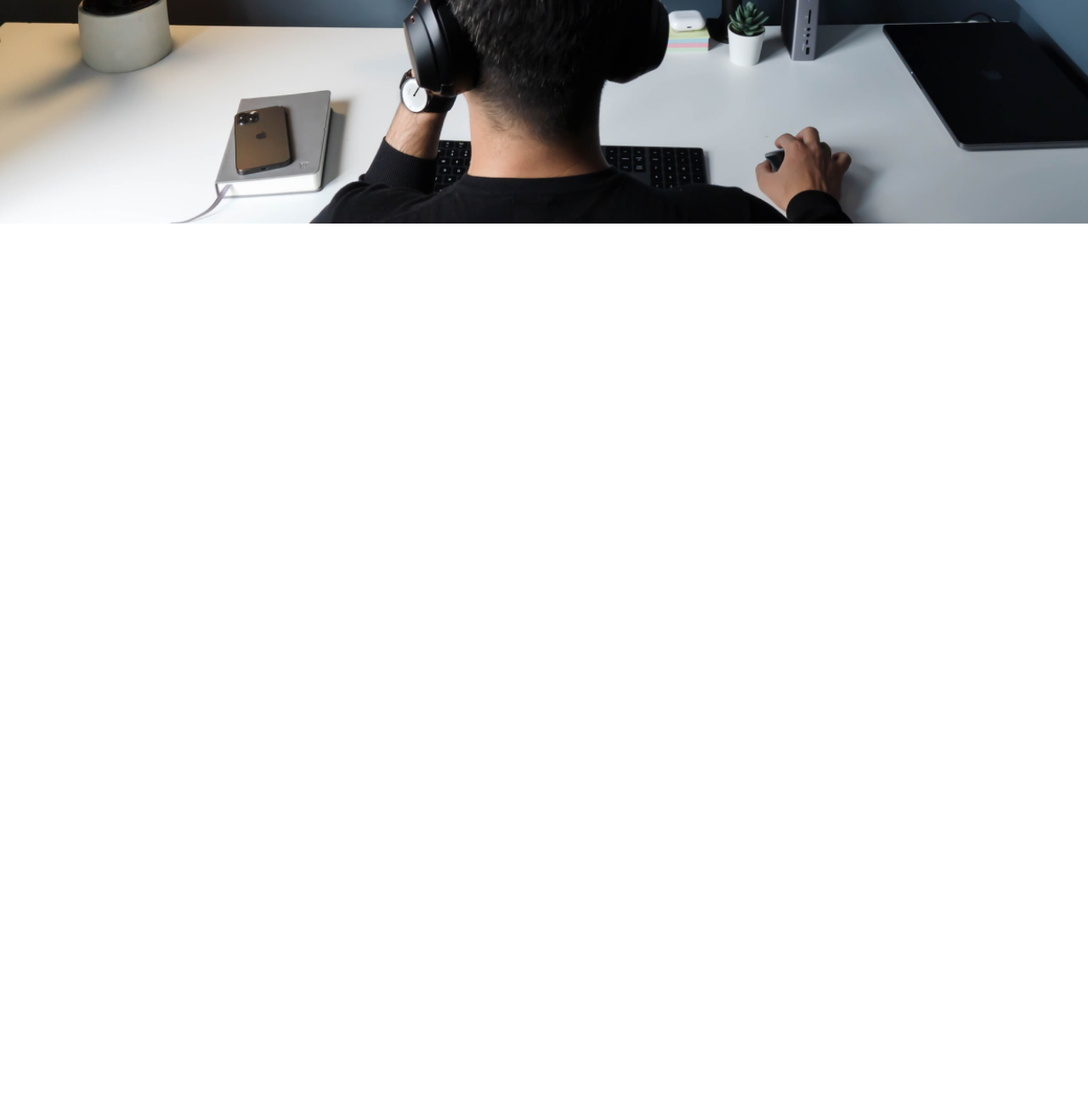
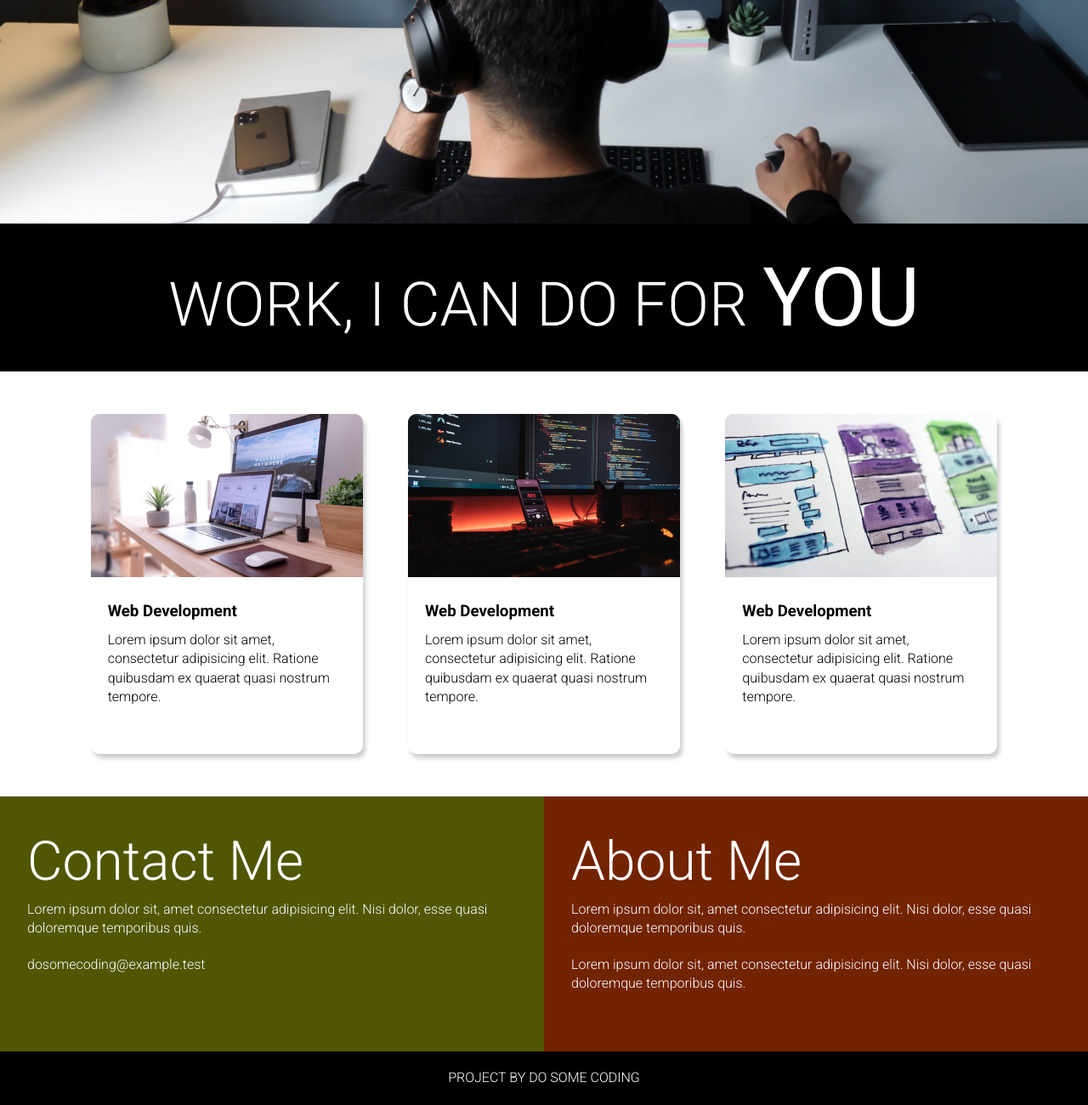
Before and after one commit to Aishka3/proyecto-2, a plain HTML site: page proyecto 2/index.html in a window 1280 px wide. Shown: the part 537-1837 px from the top of the page at 85% size. Before the commit the page ends 800 px from the top, so only its background shows below. Drawn offline with Linux system fonts and the light colour scheme; a web font is replaced by a local one.

Commit message:
Add files via upload

```diff
--- a/proyecto 2/index.html
+++ b/proyecto 2/index.html
@@ -14,7 +14,66 @@
           <h1 class="lg_text">FULL STACK DEVELOPER</h1>
         </div>
       </section>
+      <!--frace en caja negra-->
+      <section class="black_box">
+        <h2>WORK, I CAN DO FOR <span>YOU</span></h2>
+      </section>
 
+      <section class="work">
+        <div class="grid_item">
+          <div class="card">
+            <div class="image_container">
+              <img src="images/web.png" alt="web development" />
+            </div>
+            <div class="card_content">
+              <h3>Web Development</h3>
+              <p>Lorem ipsum dolor sit amet, consectetur adipisicing elit. Ratione quibusdam ex quaerat quasi nostrum tempore.</p>
+            </div>
+          </div>
+        </div>
+
+          <div class="grid_item">
+            <div class="card">
+              <div class="image_container">
+                <img src="images/mobile.png" alt="web development" />
+              </div>
+              <div class="card_content">
+                <h3>Web Development</h3>
+                <p>Lorem ipsum dolor sit amet, consectetur adipisicing elit. Ratione quibusdam ex quaerat quasi nostrum tempore.</p>
+              </div>
+            </div>
+          </div>
+
+            <div class="grid_item">
+              <div class="card">
+                <div class="image_container">
+                  <img src="images/uiux.png" alt="web development" />
+                </div>
+                <div class="card_content">
+                  <h3>Web Development</h3>
+                  <p>Lorem ipsum dolor sit amet, consectetur adipisicing elit. Ratione quibusdam ex quaerat quasi nostrum tempore.</p>
+                </div>
+              </div>
+            </div>
+          </section>
+
+        <!-- Añade más trabajos aquí -->
+      </section>
+
+      <section class="bottom_section">
+        <div class="contact">
+          <h2>Contact Me</h2>
+          <p>Lorem ipsum dolor sit, amet consectetur adipisicing elit. Nisi dolor, esse quasi doloremque temporibus quis.</p>
+          <p>dosomecoding@example.test</p>
+        </div>
+        <div class="about">
+          <h2>About Me</h2>
+          <p>Lorem ipsum dolor sit, amet consectetur adipisicing elit. Nisi dolor, esse quasi doloremque temporibus quis.</p>
+          <p>Lorem ipsum dolor sit, amet consectetur adipisicing elit. Nisi dolor, esse quasi doloremque temporibus quis.</p>
+        </div>
+      </section>
+
+      <footer>Project By do some coding</footer>
 
 </body>
 </html>
--- a/proyecto 2/style.css
+++ b/proyecto 2/style.css
@@ -39,3 +39,109 @@
     font-size: 72px; /* Tamaño de fuente */
     font-weight: 400; /* Peso de fuente normal */
   }
+  /* Sección de caja negra con título */
+  .black_box {
+    background-color: #000; /* Color de fondo */
+    padding: 20px; /* Espaciado interno */
+  }
+
+  /* Estilos para el título en la caja negra */
+  .black_box h2 {
+    font-size: 72px; /* Tamaño de fuente */
+    color: white; /* Color del texto */
+    text-align: center; /* Centra el texto */
+    font-weight: 300; /* Peso de fuente ligero */
+  }
+
+  /* Estilos para el texto resaltado en el título */
+  .black_box h2 span {
+    font-weight: 400; /* Peso de fuente normal */
+    font-size: 96px; /* Tamaño de fuente */
+  }
+
+  /* Sección de trabajos */
+.work {
+  display: grid; /* Grid para alineación */
+  gap: 20px; /* Espacio entre elementos */
+  grid-template-columns: repeat(auto-fit, minmax(320px, 1fr)); /* Columnas flexibles */
+  max-width: 1100px; /* Ancho máximo */
+  margin: 50px auto; /* Margen superior e inferior y centra el contenedor */
+}
+
+/* Estilos para cada elemento de la cuadrícula */
+.grid_item {
+  display: flex; /* Flexbox para alineación */
+  justify-content: center; /* Centra los elementos horizontalmente */
+  align-items: center; /* Alineación vertical */
+}
+
+/* Estilos para las tarjetas */
+.card {
+  max-width: 320px; /* Ancho máximo */
+  height: 400px; /* Altura fija */
+  border-radius: 10px; /* Bordes redondeados */
+  box-shadow: 3px 5px 5px rgba(1, 1, 1, 0.2); /* Sombra de caja */
+  transition: 0.2s ease-in-out; /* Transición suave */
+}
+
+/* Efecto al pasar el ratón sobre las tarjetas */
+.card:hover {
+  transform: scale(1.04); /* Escala la tarjeta */
+  box-shadow: 3px 5px 5px rgba(1, 1, 1, 0.3); /* Sombra de caja */
+  transition: 0.2s ease-in-out; /* Transición suave */
+}
+
+/* Contenido de las tarjetas */
+.card_content {
+  padding: 20px; /* Espaciado interno */
+}
+
+/* Estilos para el título dentro de las tarjetas */
+.card_content h3 {
+  margin-bottom: 10px; /* Margen inferior */
+}
+
+/* Sección inferior con contacto y sobre mí */
+.bottom_section {
+  display: flex; /* Flexbox para alineación */
+}
+
+/* Estilos para la sección de contacto */
+.contact {
+  background-color: #515603; /* Color de fondo */
+}
+
+/* Estilos para la sección sobre mí */
+.about {
+  background-color: #722300; /* Color de fondo */
+}
+
+/* Estilos comunes para las secciones de contacto y sobre mí */
+.contact,
+.about {
+  min-height: 300px; /* Altura mínima */
+  padding: 32px; /* Espaciado interno */
+  color: white; /* Color del texto */
+}
+
+/* Estilos para los títulos en las secciones de contacto y sobre mí */
+.about h2,
+.contact h2 {
+  font-size: 64px; /* Tamaño de fuente */
+  font-weight: 300; /* Peso de fuente ligero */
+}
+
+/* Estilos para los párrafos en las secciones de contacto y sobre mí */
+.about p,
+.contact p {
+  margin-bottom: 20px; /* Margen inferior */
+}
+
+/* Estilos para el pie de página */
+footer {
+  text-align: center; /* Centra el texto */
+  text-transform: uppercase; /* Convierte el texto a mayúsculas */
+  background-color: #000; /* Color de fondo */
+  padding: 20px; /* Espaciado interno */
+  color: white; /* Color del texto */
+}
```
